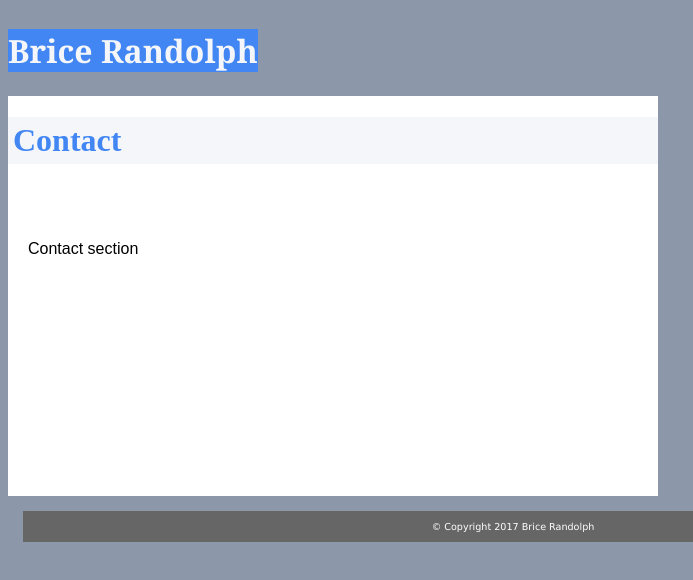
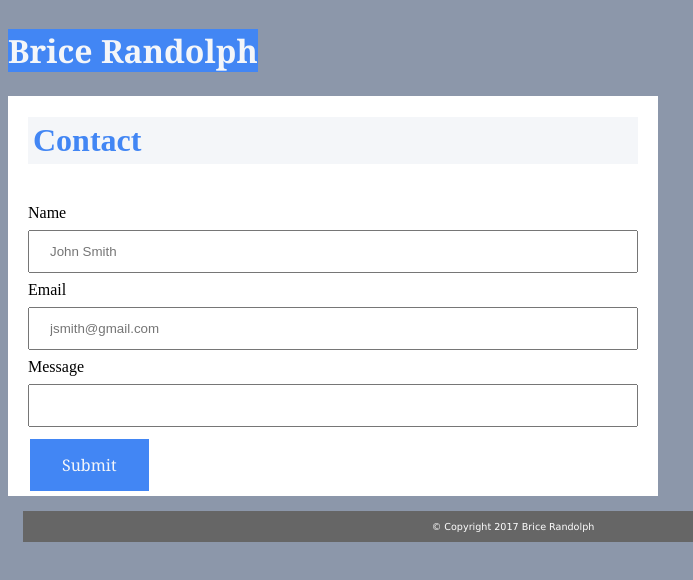
Before and after one commit to briceran/Basic-Portfolio, a plain HTML site: page contact.html in a window 1280 px wide. Shown: the full height of the page, 0-693 px from the left. Drawn offline with Linux system fonts and the light colour scheme.

Commit message:
updated css/did not link reset.css

```diff
--- a/assets/css/reset.css
+++ b/assets/css/reset.css
@@ -0,0 +1,48 @@
+/* http://meyerweb.com/eric/tools/css/reset/
+   v2.0 | 20110126
+   License: none (public domain)
+*/
+
+html, body, div, span, applet, object, iframe,
+h1, h2, h3, h4, h5, h6, p, blockquote, pre,
+a, abbr, acronym, address, big, cite, code,
+del, dfn, em, img, ins, kbd, q, s, samp,
+small, strike, strong, sub, sup, tt, var,
+b, u, i, center,
+dl, dt, dd, ol, ul, li,
+fieldset, form, label, legend,
+table, caption, tbody, tfoot, thead, tr, th, td,
+article, aside, canvas, details, embed,
+figure, figcaption, footer, header, hgroup,
+menu, nav, output, ruby, section, summary,
+time, mark, audio, video {
+	margin: 0;
+	padding: 0;
+	border: 0;
+	font-size: 100%;
+	font: inherit;
+	vertical-align: baseline;
+}
+/* HTML5 display-role reset for older browsers */
+article, aside, details, figcaption, figure,
+footer, header, hgroup, menu, nav, section {
+	display: block;
+}
+body {
+	line-height: 1;
+}
+ol, ul {
+	list-style: none;
+}
+blockquote, q {
+	quotes: none;
+}
+blockquote:before, blockquote:after,
+q:before, q:after {
+	content: '';
+	content: none;
+}
+table {
+	border-collapse: collapse;
+	border-spacing: 0;
+}
--- a/assets/css/style.css
+++ b/assets/css/style.css
@@ -4,6 +4,28 @@ p {
 		font-family: 'Arial', 'Helvetica Neue', Helvetica, sans-serif;
 		padding: 20px;
 
+}
+
+input[type=text] {
+    width: 100%;
+    padding: 12px 20px;
+    margin: 8px 0;
+    box-sizing: border-box;
+}
+
+
+.projectnail {
+	width: 100px;
+	height: 100px;
+
+}
+
+.floating-box {
+    display: inline-block;
+    width: 150px;
+    height: 110px;
+    margin: 10px;
+    border: 3px solid #4286f4;
 }
 
 .Site {
@@ -44,8 +66,26 @@ css for a hyperlink
 	text-decoration: none;
 }
 
+.button {
+    background-color: #4286f4;
+    border: none;
+    color: #f4f6f9;
+    padding: 15px 32px;
+    text-align: center;
+    text-decoration: none;
+    display: inline-block;
+    font-size: 16px;
+    margin: 4px 2px;
+    cursor: pointer;
+	font-family: 'Georgia', Times, 'Times New Roman', serif;
 
+}
 
+.box {
+	/*width: 100px;
+	height: 200px;*/
+	margin: 20px;
+}
 
 .PrimarySection {
 	float: left;
--- a/contact.html
+++ b/contact.html
@@ -5,6 +5,7 @@
 	<title>Brice Randolph</title>
 
 	<link rel="stylesheet" href="assets/css/style.css">
+	<!-- <link rel="stylesheet" href="assets/css/reset.css"> -->
 
 	</head>
 	<body class="Site">
@@ -24,13 +25,22 @@
 				<br>
 
 				<div class = "PrimarySection">
-					<h1 id="head2">Contact</h1>
-					<br>
+					<div class ="box">
+						<h1 id="head2">Contact</h1>
+						<br>
 
-					<p>Contact section
-					</p>
+						<form>
+						  <label for="name">Name</label>
+						  <input type="text" id="name" name="name" placeholder="John Smith">
+						  <label for="email">Email</label>
+						  <input type="text" id="email" name="email" placeholder="jsmith@gmail.com">
+						</form>
+						<label for="message">Message</label>
+						  <input type="text" id="message" name="message">
+						</form>
 
-
+						<button class="button">Submit</button>
+					</div>
 
 				</div>
 
```
Also changed, not shown: index.html (+1 -0 lines), portfolio.html (+8 -5 lines).
